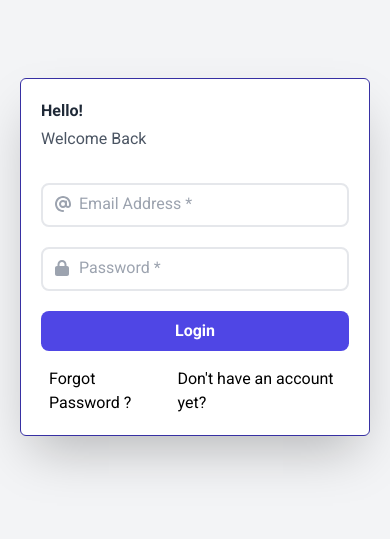
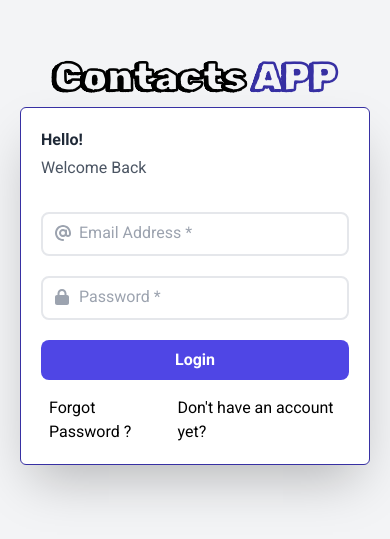
Before and after one commit to Byron-Poveda/goit-react-hw-02-phonebook, a React (Create React App) app: page /goit-react-hw-08-phonebook/login in a window 390 px wide. Shown: the part 165-704 px from the top of the page. Built offline with nearby package versions, Linux system fonts and the light colour scheme; a web font is replaced by a local one.

Commit message:
arreglo login title and svg signUp

```diff
--- a/src/pages/Login/Login.jsx
+++ b/src/pages/Login/Login.jsx
@@ -8,11 +8,14 @@ import { loginUser } from 'redux/thunks'
 import { Notify } from 'notiflix'
 import { globalIcons } from '../../assets/globalIcons.js'
 import Button from 'components/button/Button.jsx'
+import { useDeviceDetect } from 'hooks/deviceDetect/useDeviceDetect.jsx'
 
 function Login() {
   const [email, setEmail] = useState('')
   const [password, setPassword] = useState('')
   const loading = useSelector(state => state.auth.isLoading)
+
+  const { isMobile } = useDeviceDetect()
 
   const dispatch = useDispatch()
 
@@ -44,7 +47,18 @@ function Login() {
       </div>
       <div className="flex w-full md:w-1/2 justify-center items-center bg-gray-100">
         <div className="w-full px-[20px]">
-          <form onSubmit={submitForm} className="bg-white border border-phonebook-indigo-dark rounded-md shadow-2xl p-5 min-w-[340px] max-w-[480px] my-0 mx-auto">
+        {isMobile && <h1 className="text-black text-center font-bold font-rubik"
+          style={{ fontSize: 'clamp(28px, 10vw, 48px)' }}
+          >
+            Contacts
+          <span className='ml-[7px] text-phonebook-indigo-dark text-[56px] uppercase'
+            style={{ fontSize: 'clamp(28px, 10vw, 48px)' }}
+          >
+            App
+          </span>
+        </h1>
+        }
+          <form onSubmit={submitForm} className="bg-white border border-phonebook-indigo-dark rounded-md shadow-2xl p-5 min-w-[206px] max-w-[480px] my-0 mx-auto">
             <h1 className="text-gray-800 font-bold text-2xl mb-1">Hello!</h1>
             <p className="text-sm font-normal text-gray-600 mb-8">Welcome Back</p>
             <div className='flex flex-col gap-[20px]'>
@@ -78,7 +92,7 @@ function Login() {
             >
               Login
             </Button>
-            <div className="flex justify-between mt-4">
+            <div className="flex justify-between mt-4 max-sm:flex-col max-sm:gap-[20px]">
               <span className="text-sm ml-2 hover:text-blue-500 cursor-pointer hover:-translate-y-1 duration-500 transition-all">Forgot Password ?</span>
               <Link
                 to='/signup'
```
Also changed, not shown: src/pages/SignUp/SignUp.jsx (+2 -2 lines).
